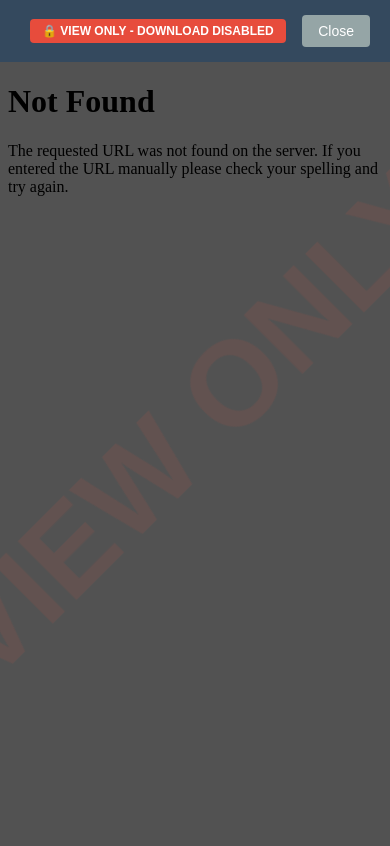
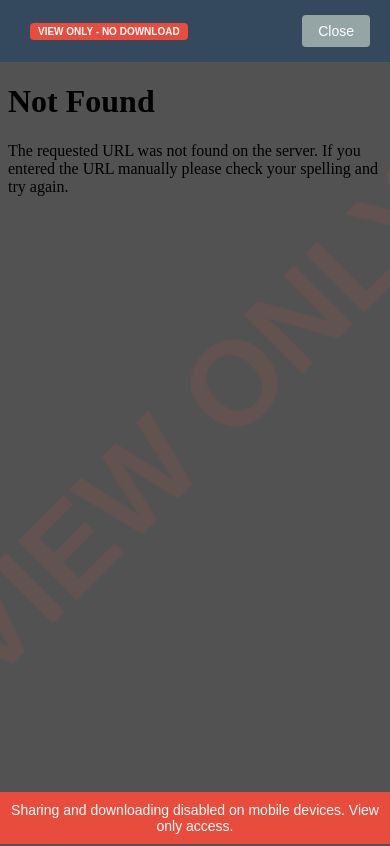
Before and after one commit to ksbpl1218/pdf_-management-system, a Flask app: template templates/pdf_viewer.html in a window 390 px wide. Run offline with Flask 3, Linux system fonts and the light colour scheme; the template is opened without the code that fills it, so the values that code supplies are empty.

Commit message:
Update pdf_viewer.html

```diff
--- a/templates/pdf_viewer.html
+++ b/templates/pdf_viewer.html
@@ -10,6 +10,12 @@
             font-family: Arial, sans-serif;
             background-color: #2c3e50;
             overflow: hidden;
+            -webkit-touch-callout: none;
+            -webkit-user-select: none;
+            -khtml-user-select: none;
+            -moz-user-select: none;
+            -ms-user-select: none;
+            user-select: none;
         }
         .header {
             background-color: #34495e;
@@ -26,6 +32,7 @@
             display: flex;
             align-items: center;
             gap: 10px;
+            flex: 1;
         }
         .view-only-badge {
             background-color: #e74c3c;
@@ -53,11 +60,13 @@
             display: flex;
             justify-content: center;
             align-items: center;
+            position: relative;
         }
         iframe {
             width: 100%;
             height: 100%;
             border: none;
+            pointer-events: auto;
         }
         .watermark {
             position: fixed;
@@ -71,13 +80,38 @@
             font-weight: bold;
             white-space: nowrap;
         }
+        .mobile-warning {
+            display: none;
+            position: fixed;
+            bottom: 0;
+            left: 0;
+            right: 0;
+            background-color: #e74c3c;
+            color: white;
+            padding: 10px;
+            text-align: center;
+            font-size: 14px;
+            z-index: 10000;
+        }
+        @media (max-width: 768px) {
+            .mobile-warning {
+                display: block;
+            }
+            .filename {
+                font-size: 14px;
+            }
+            .view-only-badge {
+                font-size: 10px;
+                padding: 3px 8px;
+            }
+        }
     </style>
 </head>
 <body>
     <div class="header">
         <div class="filename">
             <span>{{ filename }}</span>
-            <span class="view-only-badge">🔒 VIEW ONLY - DOWNLOAD DISABLED</span>
+            <span class="view-only-badge">VIEW ONLY - NO DOWNLOAD</span>
         </div>
         <button class="close-btn" onclick="window.close()">Close</button>
     </div>
@@ -85,17 +119,32 @@
     <div class="watermark">VIEW ONLY</div>
 
     <div class="pdf-container">
-        <iframe id="pdfFrame" src="/api/files/{{ file_id }}/content?token={{ token }}#toolbar=0&navpanes=0&scrollbar=1"></iframe>
+        <iframe id="pdfFrame" src="/api/files/{{ file_id }}/content?token={{ token }}#toolbar=0&navpanes=0&scrollbar=1&view=FitH"></iframe>
+    </div>
+
+    <div class="mobile-warning">
+        Sharing and downloading disabled on mobile devices. View only access.
     </div>
 
     <script>
-        // Disable right-click
+        // Detect mobile device
+        function isMobileDevice() {
+            return /Android|webOS|iPhone|iPad|iPod|BlackBerry|IEMobile|Opera Mini/i.test(navigator.userAgent)
+                || (window.innerWidth <= 768);
+        }
+
+        const isMobile = isMobileDevice();
+
+        // Disable context menu (right-click)
         document.addEventListener('contextmenu', function(e) {
             e.preventDefault();
+            if (isMobile) {
+                showMobileAlert();
+            }
             return false;
         });
 
-        // Disable keyboard shortcuts for save, print, etc.
+        // Disable keyboard shortcuts
         document.addEventListener('keydown', function(e) {
             // Disable Ctrl+S (Save), Ctrl+P (Print), Ctrl+A (Select All)
             if (e.ctrlKey && (e.key === 's' || e.key === 'p' || e.key === 'a')) {
@@ -114,16 +163,134 @@
             }
         });
 
-        // Prevent iframe access
+        // Mobile-specific restrictions
+        if (isMobile) {
+            // Disable long press menu on mobile
+            document.addEventListener('touchstart', function(e) {
+                if (e.touches.length > 1) {
+                    e.preventDefault();
+                }
+            }, { passive: false });
+
+            document.addEventListener('touchend', function(e) {
+                e.preventDefault();
+            }, { passive: false });
+
+            // Disable pinch zoom
+            document.addEventListener('gesturestart', function(e) {
+                e.preventDefault();
+            });
+
+            document.addEventListener('gesturechange', function(e) {
+                e.preventDefault();
+            });
+
+            document.addEventListener('gestureend', function(e) {
+                e.preventDefault();
+            });
+
+            // Disable double-tap zoom
+            let lastTouchEnd = 0;
+            document.addEventListener('touchend', function(event) {
+                const now = Date.now();
+                if (now - lastTouchEnd <= 300) {
+                    event.preventDefault();
+                }
+                lastTouchEnd = now;
+            }, false);
+
+            // Disable share sheet on iOS
+            document.addEventListener('touchstart', function(e) {
+                if (e.touches.length > 1) {
+                    e.preventDefault();
+                }
+            }, { passive: false });
+
+            // Disable text selection on mobile
+            document.body.style.webkitTouchCallout = 'none';
+            document.body.style.webkitUserSelect = 'none';
+        }
+
+        // Prevent iframe manipulation
         window.addEventListener('message', function(e) {
             e.stopImmediatePropagation();
         }, true);
 
-        // Disable text selection
+        // Disable text selection globally
         document.body.style.userSelect = 'none';
         document.body.style.webkitUserSelect = 'none';
         document.body.style.mozUserSelect = 'none';
         document.body.style.msUserSelect = 'none';
+
+        // Disable drag and drop
+        document.addEventListener('dragstart', function(e) {
+            e.preventDefault();
+            return false;
+        });
+
+        // Block screenshot attempts (limited effectiveness)
+        document.addEventListener('keyup', function(e) {
+            // Detect Print Screen (limited detection)
+            if (e.key === 'PrintScreen') {
+                navigator.clipboard.writeText('');
+                if (isMobile) {
+                    showMobileAlert();
+                }
+            }
+        });
+
+        function showMobileAlert() {
+            const warning = document.querySelector('.mobile-warning');
+            warning.style.backgroundColor = '#c0392b';
+            setTimeout(() => {
+                warning.style.backgroundColor = '#e74c3c';
+            }, 500);
+        }
+
+        // Disable iOS share menu
+        if (navigator.userAgent.match(/iPhone|iPad|iPod/i)) {
+            document.addEventListener('touchstart', function(e) {
+                e.preventDefault();
+            }, { passive: false });
+        }
+
+        // Monitor for attempts to open in new window/tab
+        window.addEventListener('beforeunload', function(e) {
+            // This helps prevent some download attempts
+            return undefined;
+        });
+
+        // Additional mobile safeguards
+        if (isMobile) {
+            // Disable copy
+            document.addEventListener('copy', function(e) {
+                e.preventDefault();
+                showMobileAlert();
+                return false;
+            });
+
+            // Disable cut
+            document.addEventListener('cut', function(e) {
+                e.preventDefault();
+                showMobileAlert();
+                return false;
+            });
+
+            // Disable paste (for completeness)
+            document.addEventListener('paste', function(e) {
+                e.preventDefault();
+                return false;
+            });
+
+            // Intercept share attempts
+            if (navigator.share) {
+                const originalShare = navigator.share;
+                navigator.share = function() {
+                    showMobileAlert();
+                    return Promise.reject(new Error('Sharing disabled'));
+                };
+            }
+        }
     </script>
 </body>
 </html>
```
